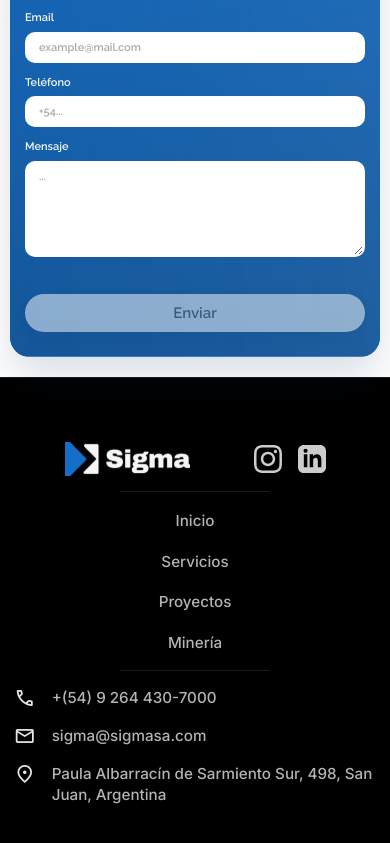
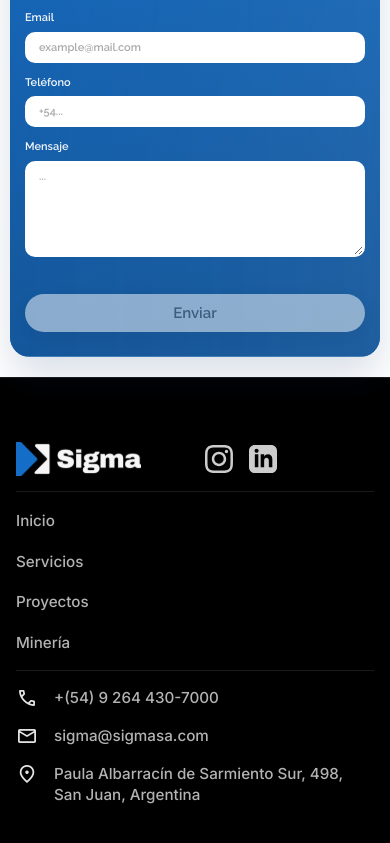
Before and after one commit to 264devlab/web-sigmasa, an Angular app: page /#home in a window 390 px wide. Shown: the part 10683-11526 px from the top of the page. Built offline with nearby package versions, Linux system fonts and the light colour scheme.

Commit message:
se corrigió alineación en mobile y márgenes para concordar con estilos globales

```diff
--- a/src/app/shared/components/footer/footer.html
+++ b/src/app/shared/components/footer/footer.html
@@ -1,5 +1,5 @@
 <footer class="footer">
-  <div class="footer__container">
+  <div class="footer__container container">
     <!-- Column 1: Logo & Socials -->
     <div class="footer__column footer__column--brand">
       <div class="footer__logo">
--- a/src/app/shared/components/footer/footer.scss
+++ b/src/app/shared/components/footer/footer.scss
@@ -7,10 +7,6 @@
     border-top: 1px solid rgba(255, 255, 255, 0.1);
 
     &__container {
-        max-width: 1600px;
-        margin: 0 auto;
-        padding: 0 clamp($spacing-sm, 3.5vw, $spacing-xl);
-
         display: grid;
         grid-template-columns: repeat(3, 1fr);
         gap: clamp($spacing-md, 5vw, $spacing-3xl);
@@ -32,19 +28,20 @@
             @media (max-width: 550px) {
                 flex-direction: row; // Logo y sociales en la misma fila
                 align-items: center;
-                justify-content: center; // Centrado
+                justify-content: flex-start; // Alineado a la izquierda
                 gap: $spacing-xl;
             }
         }
 
         &--nav {
             align-items: flex-start;
+
             @media (min-width: 951px) {
                 align-items: center;
             }
 
             @media (max-width: 550px) {
-                align-items: center; // Centrado en mobile
+                align-items: flex-start; // Alineado a la izquierda en mobile
             }
         }
 
@@ -63,9 +60,8 @@
                 content: '';
                 position: absolute;
                 bottom: 0;
-                left: 50%; // Centrado
-                transform: translateX(-50%);
-                width: 150px; // Mas ancho
+                left: 0; // Alineado a la izquierda
+                width: 100%;
                 height: 1px;
                 background: rgba(255, 255, 255, 0.1);
             }
@@ -118,7 +114,7 @@
         gap: $spacing-md;
 
         @media (max-width: 550px) {
-            align-items: center;
+            align-items: flex-start;
         }
     }
 
```
